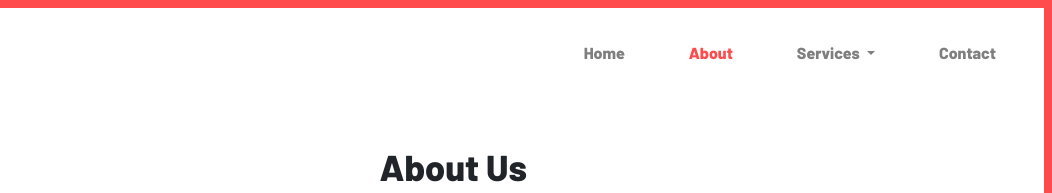
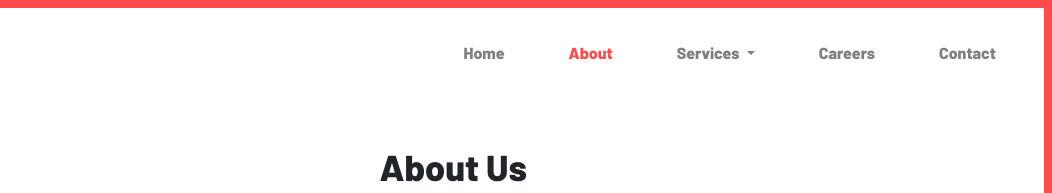
Before and after one commit to zysk/zysk.github.io, a website: page app/about-us.html in a window 1280 px wide. Shown: the top 193 px of the page, 228-1280 px from the left. Drawn offline with nearby package versions, Linux system fonts and the light colour scheme; files that its build step writes are made by us from their sources.

Commit message:
feat: Add careers link

```diff
--- a/app/about-us.html
+++ b/app/about-us.html
@@ -55,6 +55,9 @@
             <a class="dropdown-item" href="./services/hybrid-mobile-apps.html">Hybrid Apps Development</a>
             <a class="dropdown-item" href="#">Support & Maintenance</a>
           </div>
+        </li>
+        <li class="nav-item">
+          <a class="nav-link" target=_blank href="https://zysktechnologies.kekahire.com/">Careers</a>
         </li>
         <li class="nav-item">
           <a class="nav-link" href="./contact.html">Contact</a>
```
Also changed, not shown: app/contact.html (+3 -0 lines), app/index.html (+3 -0 lines), app/services/custom-applications.html (+3 -0 lines), app/services/hybrid-mobile-apps.html (+3 -0 lines), app/services/ui-development.html (+3 -0 lines), app/services/web-development.html (+3 -0 lines).
